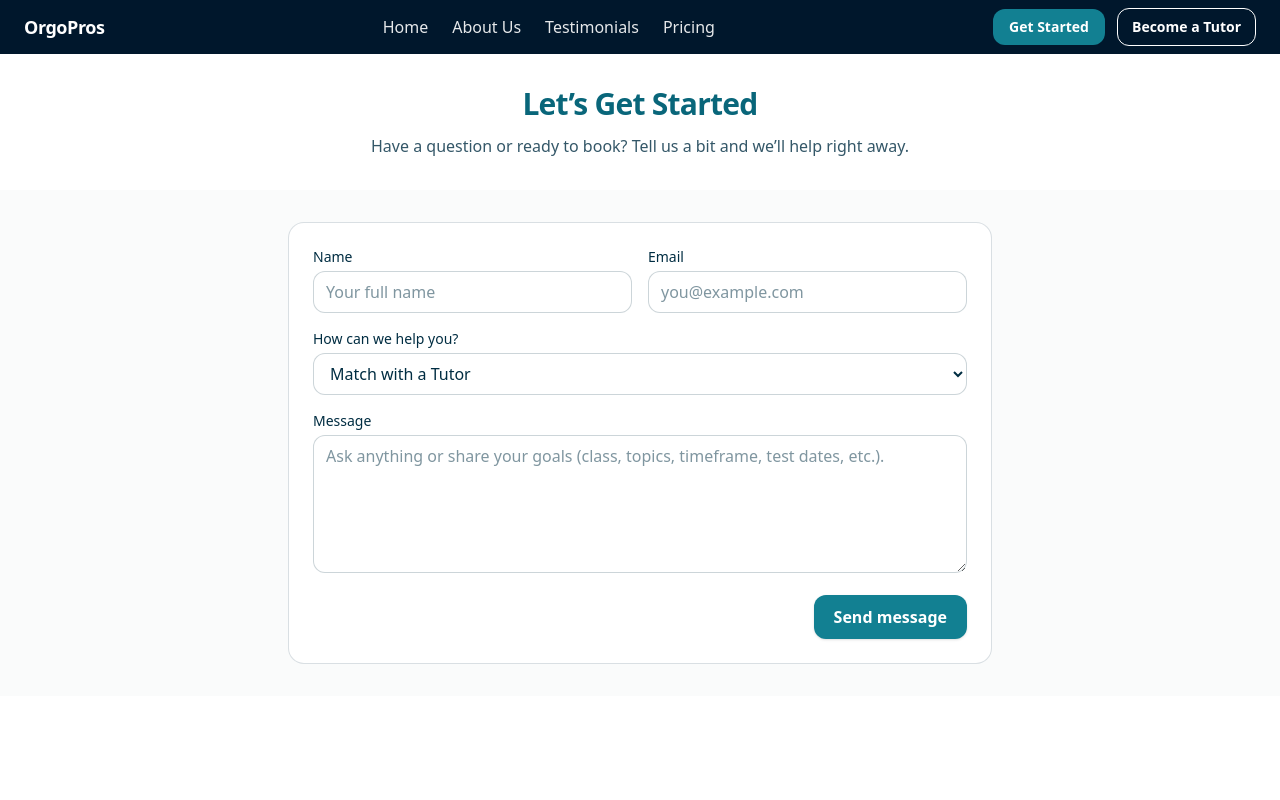
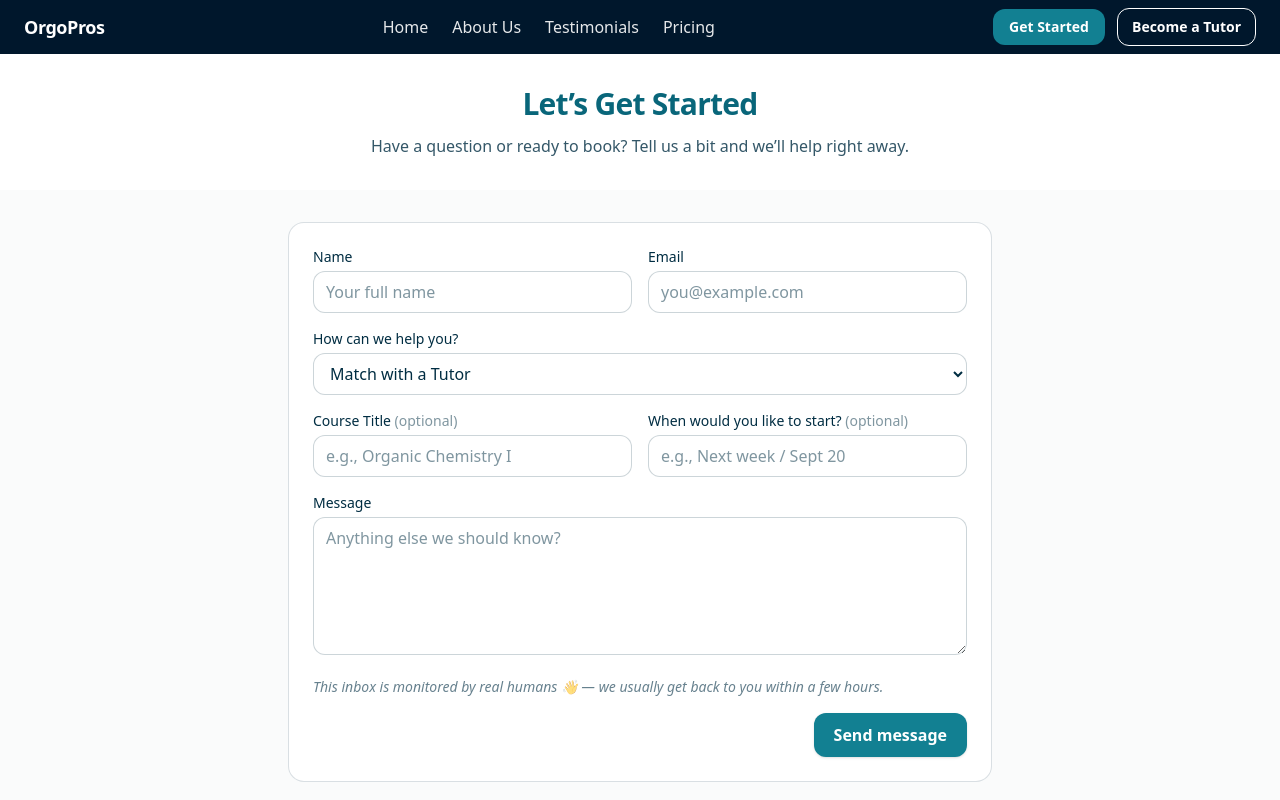
Before and after one commit to chemopolous-cmd/orgopros, a Next.js app: page /get-started in a window 1280 px wide. Shown: the top 800 px of the page. Built offline with nearby package versions, Linux system fonts and the light colour scheme; no server answers.

Commit message:
update about us and get started pages with content tweaks

```diff
--- a/app/about/page.tsx
+++ b/app/about/page.tsx
@@ -15,9 +15,7 @@ export default function AboutPage() {
               </h1>
               <div className="mt-3 text-lg text-brand-navy/80 space-y-4 max-w-prose">
                 <p>
-                  We’re PhD organic chemists who believe students deserve more from one-on-one tutoring.
-                  Across different classrooms and departments we ran into the same issue: subject mastery
-                  and great teaching are different skills. <span className="font-medium text-brand-navy">OrgoPros</span> exists to bring both together.
+                  We are a group of PhD organic chemists, and Harvard graduates, who believe students deserve more from one-on-one tutoring. Across different classrooms and departments we ran into the same issue: subject mastery and great teaching are different skills. <span className="font-medium text-brand-navy">OrgoPros</span> exists to bring you both.
                 </p>
                 <p>
                   While many tutoring platforms screen with AI or a quick test, we hire the way schools should:
@@ -26,7 +24,7 @@ export default function AboutPage() {
                 </p>
                 <p>
                   We also built incentives that value teaching. Competitors often pay tutors a small fraction of what students are charged;
-                  our starting pay is roughly <span className="font-semibold">3× higher</span> than typical platforms, with room to grow.
+                  our starting pay is <span className="font-semibold">more than twice as much</span> as typical platforms, with room to grow.
                   Your money goes to a great teacher, not to overhead.
                 </p>
               </div>
@@ -36,7 +34,7 @@ export default function AboutPage() {
             <div className="relative w-full h-[28vh] sm:h-[40vh] lg:h-[56vh] bg-white">
               <Image
                 src="/hero.jpg"
-                alt="Student and tutor reviewing organic chemistry mechanisms"
+                alt="OrgoPros: Great chemists. Better teachers."
                 fill
                 priority
                 sizes="(max-width: 1024px) 100vw, 50vw"
--- a/app/get-started/page.tsx
+++ b/app/get-started/page.tsx
@@ -17,12 +17,14 @@ export default function GetStartedPage() {
     const name = (form.elements.namedItem("name") as HTMLInputElement)?.value;
     const email = (form.elements.namedItem("email") as HTMLInputElement)?.value;
     const interest = (form.elements.namedItem("interest") as HTMLSelectElement)?.value;
+    const courseTitle = (form.elements.namedItem("courseTitle") as HTMLInputElement)?.value || "";
+    const startWhen = (form.elements.namedItem("startWhen") as HTMLInputElement)?.value || "";
     const message = (form.elements.namedItem("message") as HTMLTextAreaElement)?.value;
 
     const res = await fetch("/api/contact", {
       method: "POST",
       headers: { "Content-Type": "application/json" },
-      body: JSON.stringify({ name, email, interest, message }),
+      body: JSON.stringify({ name, email, interest, courseTitle, startWhen, message }),
     });
 
     if (res.ok) {
@@ -107,8 +109,35 @@ export default function GetStartedPage() {
                 defaultValue="Match with a Tutor"
               >
                 <option>Match with a Tutor</option>
-                <option>Everything Else</option>
+                <option>General Inquiries</option>
               </select>
+            </div>
+
+            {/* Optional fields */}
+            <div className="grid sm:grid-cols-2 gap-4">
+              <div>
+                <label htmlFor="courseTitle" className="block text-sm font-medium text-brand-navy">
+                  Course Title <span className="text-brand-navy/50">(optional)</span>
+                </label>
+                <input
+                  id="courseTitle"
+                  name="courseTitle"
+                  className="mt-1 w-full rounded-xl border border-brand-navy/20 bg-white px-3 py-2 text-brand-navy placeholder:text-brand-navy/50 focus:outline-none focus-visible:ring-2 focus-visible:ring-brand-teal/40"
+                  placeholder="e.g., Organic Chemistry I"
+                />
+              </div>
+
+              <div>
+                <label htmlFor="startWhen" className="block text-sm font-medium text-brand-navy">
+                  When would you like to start? <span className="text-brand-navy/50">(optional)</span>
+                </label>
+                <input
+                  id="startWhen"
+                  name="startWhen"
+                  className="mt-1 w-full rounded-xl border border-brand-navy/20 bg-white px-3 py-2 text-brand-navy placeholder:text-brand-navy/50 focus:outline-none focus-visible:ring-2 focus-visible:ring-brand-teal/40"
+                  placeholder="e.g., Next week / Sept 20"
+                />
+              </div>
             </div>
 
             <div>
@@ -120,9 +149,14 @@ export default function GetStartedPage() {
                 name="message"
                 rows={5}
                 className="mt-1 w-full rounded-xl border border-brand-navy/20 bg-white px-3 py-2 text-brand-navy placeholder:text-brand-navy/50 focus:outline-none focus-visible:ring-2 focus-visible:ring-brand-teal/40"
-                placeholder="Ask anything or share your goals (class, topics, timeframe, test dates, etc.)."
+                placeholder="Anything else we should know?"
               />
             </div>
+
+            {/* Friendly note */}
+            <p className="text-sm italic text-brand-navy/60">
+              This inbox is monitored by real humans 👋 — we usually get back to you within a few hours.
+            </p>
 
             <div className="flex items-center justify-end">
               <button
```
